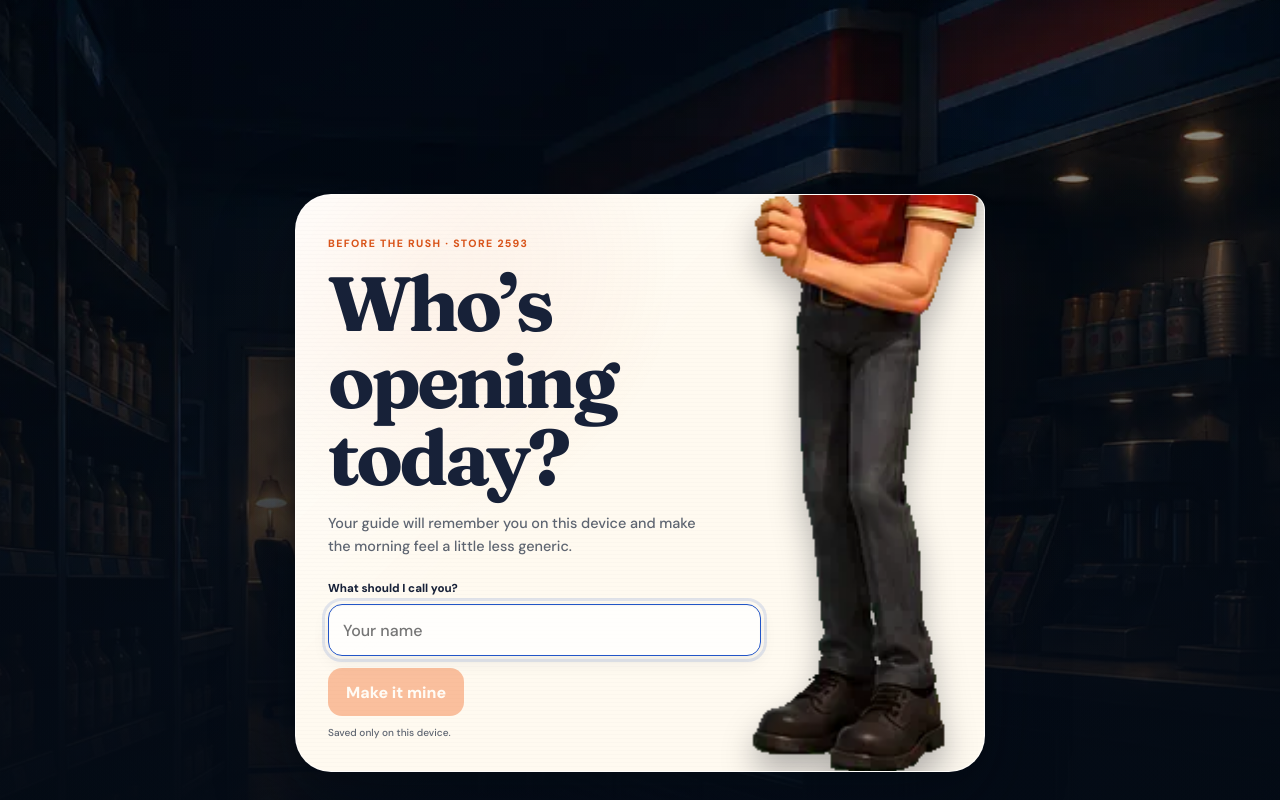
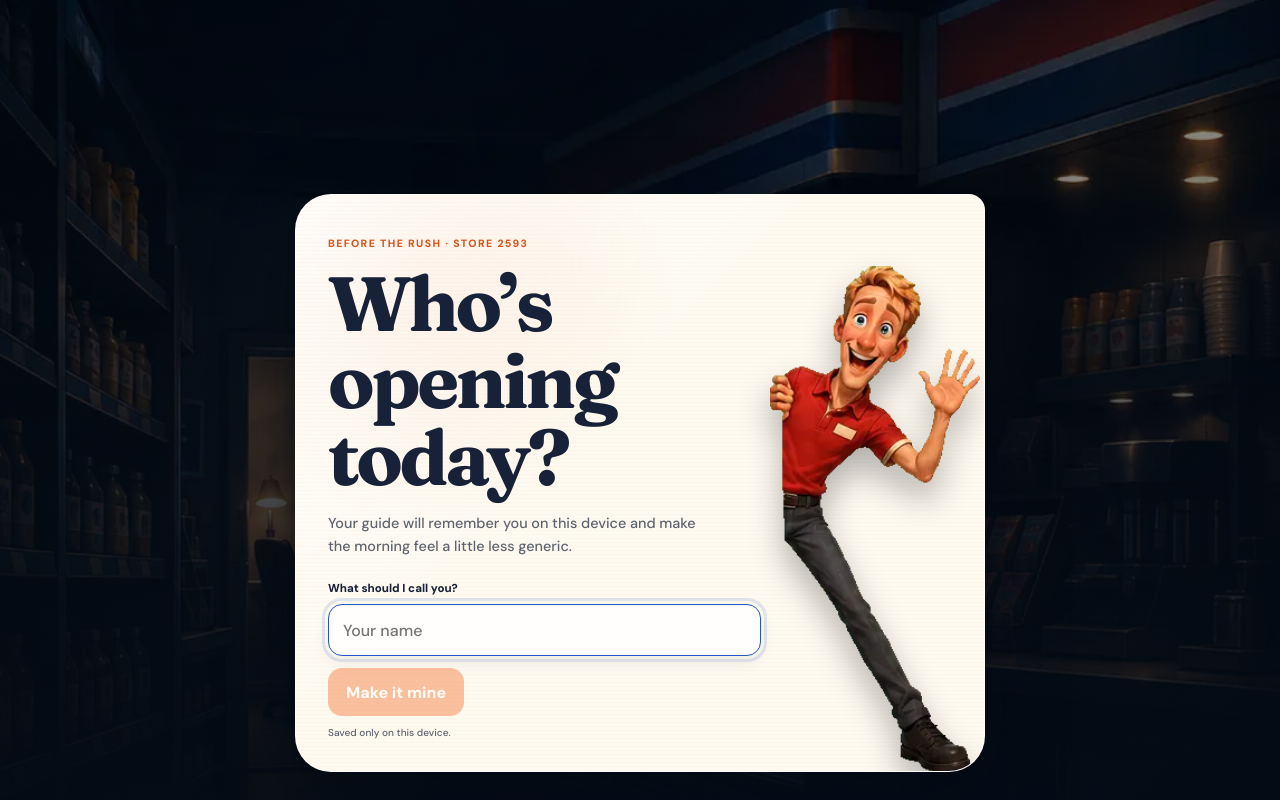
Before and after one commit to Jamison85/kaylas-shift-guide, a React (Vite) app: page / in a window 1280 px wide. Built offline with nearby package versions, Linux system fonts and the light colour scheme.

Commit message:
Fix character placement from live QA
Use the full greeting pose on setup and correctly anchor the character in the explanation dialog.

```diff
--- a/src/App.jsx
+++ b/src/App.jsx
@@ -71,7 +71,7 @@ function NameCard({ initialName = "", onSave, onCancel }) {
         </form>
         <em>Saved only on this device.</em>
       </div>
-      <CharacterProp pose={isEditor ? "point" : "hold"} className="name-prop" />
+      <CharacterProp pose={isEditor ? "point" : "wave"} className="name-prop" />
     </section>
   );
 }
--- a/src/styles.css
+++ b/src/styles.css
@@ -1053,7 +1053,7 @@ summary:focus-visible {
 .name-card__actions button.primary { border-color: transparent; color: white; background: var(--orange); box-shadow: 0 10px 22px rgba(211, 80, 20, 0.23); }
 .name-card__actions button:disabled { cursor: not-allowed; opacity: 0.42; box-shadow: none; }
 .name-card__copy > em { display: block; margin-top: 10px; color: var(--ink-soft); font-size: 0.63rem; font-style: normal; }
-.name-prop { right: -2px; bottom: -3px; width: clamp(150px, 39vw, 235px); }
+.name-prop { right: 4px; bottom: -3px; width: clamp(150px, 36vw, 210px); }
 
 .profile-overlay {
   position: fixed;
@@ -1282,8 +1282,8 @@ summary:focus-visible {
   box-shadow: var(--shadow-deep);
 }
 .explanation-head { position: relative; min-height: 112px; padding-right: 102px; }
-.explanation-head > div { position: relative; z-index: 2; }
-.explanation-head .character-prop { right: -4px; bottom: -9px; width: 94px; }
+.explanation-head > div:first-child { position: relative; z-index: 2; }
+.explanation-head .character-prop { position: absolute; z-index: 1; right: -4px; bottom: -9px; width: 94px; }
 .panel-zoom .explanation-head h2 { margin-top: 7px; font-size: clamp(1.7rem, 7vw, 2.35rem); }
 .panel-zoom article.explanation-card > p { margin: 12px 0 0; font-size: 0.88rem; line-height: 1.62; }
 .panel-zoom article.explanation-card > button { min-height: var(--control-height); margin-top: 18px; border-radius: 13px; }
```
